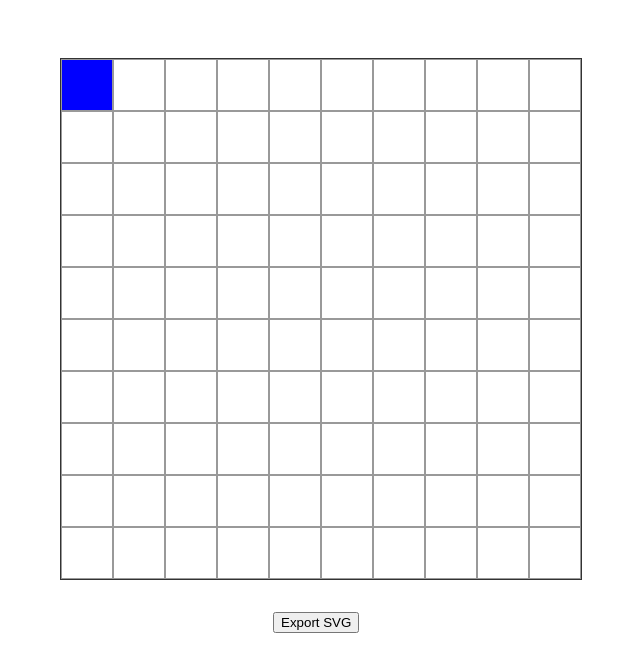
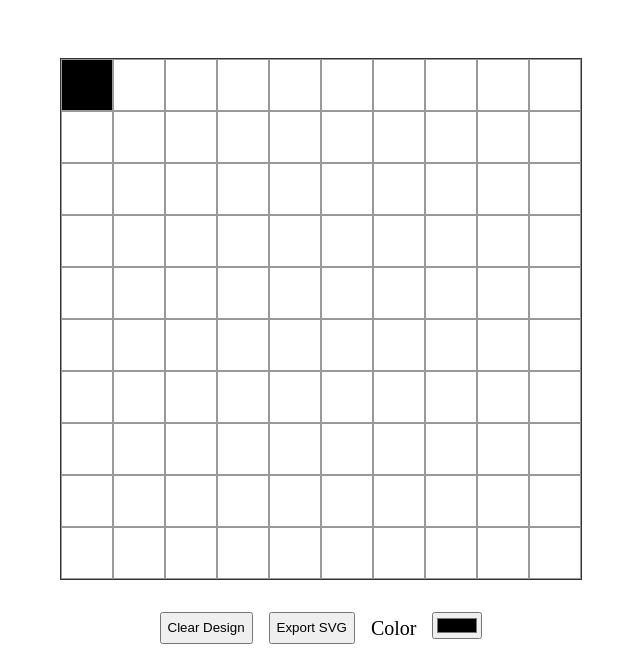
Before and after one commit to jasondipopolo/grida, a plain HTML site: page index.html in a window 1280 px wide. Both pictures are taken after a click on the element 406 px from the left and 221 px from the top of the page. Shown: the part 137-805 px from the top of the page, without its empty margins (319-959 px from the left). Drawn offline with Linux system fonts and the light colour scheme.

Commit message:
Added color picker and option to clear design

```diff
--- a/global.css
+++ b/global.css
@@ -3,7 +3,7 @@ main {
     padding: 1rem;
     width: 800px;
     max-width: calc(100% - 2rem);
-    color: black;
+    /* color: black; */
     font-size: 20px;
     line-height: 1.6;
 }
@@ -33,8 +33,28 @@ h1 {
     cursor: pointer;
 }
 
-button{
-    margin-top:2rem;
-    margin-left:44%;
-    margin-right:44%;
+/* #clear-button{
+    margin-left:10%;
 }
+
+#color-picker{
+    margin-right: 10%;
+} */
+
+/* button{
+    margin-top: 2rem;
+    margin-bottom: 2rem;
+}
+
+label{
+    line-height: 50%;
+    font-family: sans-serif;
+    font-size: 1rem;
+} */
+
+.controls-container{
+    display: flex;
+    justify-content: center;
+    margin-top: 2rem;
+    gap: 1rem;
+}
--- a/index.html
+++ b/index.html
@@ -3,7 +3,7 @@
 <head>
     <meta charset="UTF-8">
     <meta name="viewport" content="width=device-width, initial-scale=1.0">
-    <title>Document</title>
+    <title>GRIDA</title>
     <link rel="stylesheet" href="global.css">
     <script src="https://cdnjs.cloudflare.com/ajax/libs/FileSaver.js/2.0.5/FileSaver.min.js"></script>
 </head>
@@ -16,7 +16,14 @@
 		</div>
 
 		<!-- <button>Toggle Grid</button> -->
-		<button id="export-button">Export SVG</button>
+        <div class="controls-container">
+        <button id="clear-button" onClick="window.location.reload();">Clear Design</button>
+        <button id="export-button">Export SVG</button>
+        <label for="color">Color</label>
+        <input type="color" id="colorPicker" name="color">
+        <!-- <button onclick="setSelectedColor()">Set Selected Color</button> -->
+        </div>
+
 	</main>
 </body>
 
--- a/script.js
+++ b/script.js
@@ -8,6 +8,8 @@ for (let i = 0; i < 100; i++) {
     gridItem.addEventListener('click', fillSquare);
     gridContainer.appendChild(gridItem);
 }
+
+// let selectedColor = document.getElementById("colorPicker").value;
 
 // Initialize an array to store SVG data
 const svgDataArray = [];
@@ -21,32 +23,36 @@ function getGridPosition(square) {
     return { x: col * 50, y: row * 50 }; // Assuming 50px square size
 }
 
-// Function to create SVG data for a square with position information
-function createSvgData(position) {
-    // Create your SVG content here
-    // ...
 
-    // Include the position information as attributes or comments in the SVG data
-    return `
-    <svg x="${position.x}" y="${position.y}">
-    <!-- Your SVG content -->
-    <rect width="50" height="50" fill="blue"/>
-    </svg>
-    `;
-}
 
 // Function to fill a square with an SVG
 function fillSquare(event) {
+    var selectedColor = document.getElementById("colorPicker").value;
+    console.log(selectedColor);
+
     const svg = document.createElementNS('http://www.w3.org/2000/svg', 'svg');
     const rect = document.createElementNS('http://www.w3.org/2000/svg', 'rect');
     svg.setAttribute('width', '100%');
     svg.setAttribute('height', '100%');
     rect.setAttribute('width', '100%');
     rect.setAttribute('height', '100%');
-    rect.setAttribute('fill', 'blue');
+    rect.setAttribute('fill', selectedColor);
     svg.appendChild(rect);
     event.target.innerHTML = ''; // Clear existing content
     event.target.appendChild(svg);
+
+    // Function to create SVG data for a square with position information
+    function createSvgData(position) {
+        // Create your SVG content here
+        // ...
+
+        // Include the position information as attributes or comments in the SVG data
+        return `
+        <svg x="${position.x}" y="${position.y}">
+        <rect width="50" height="50" fill="${selectedColor}"/>
+        </svg>
+        `;
+    }
 
     const squarePosition = getGridPosition(event.target);
     const svgData = createSvgData(squarePosition);
```
